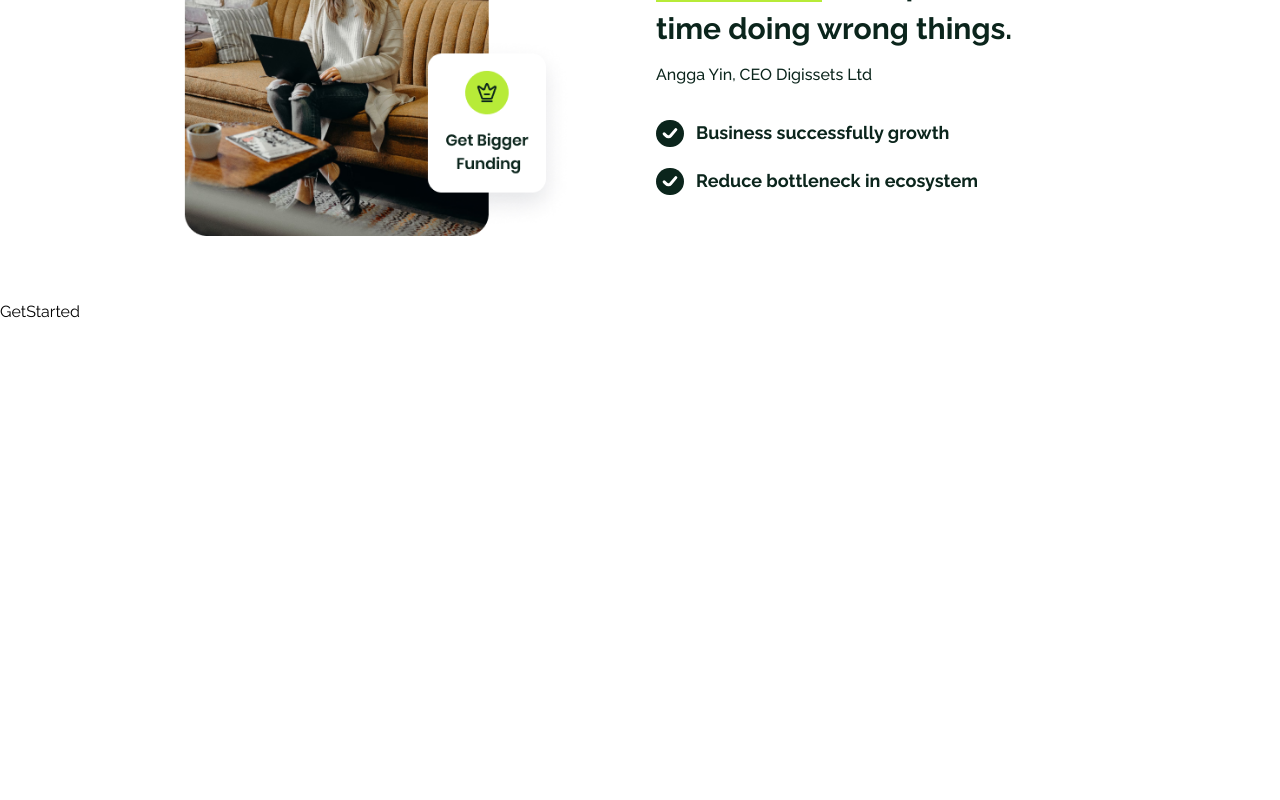
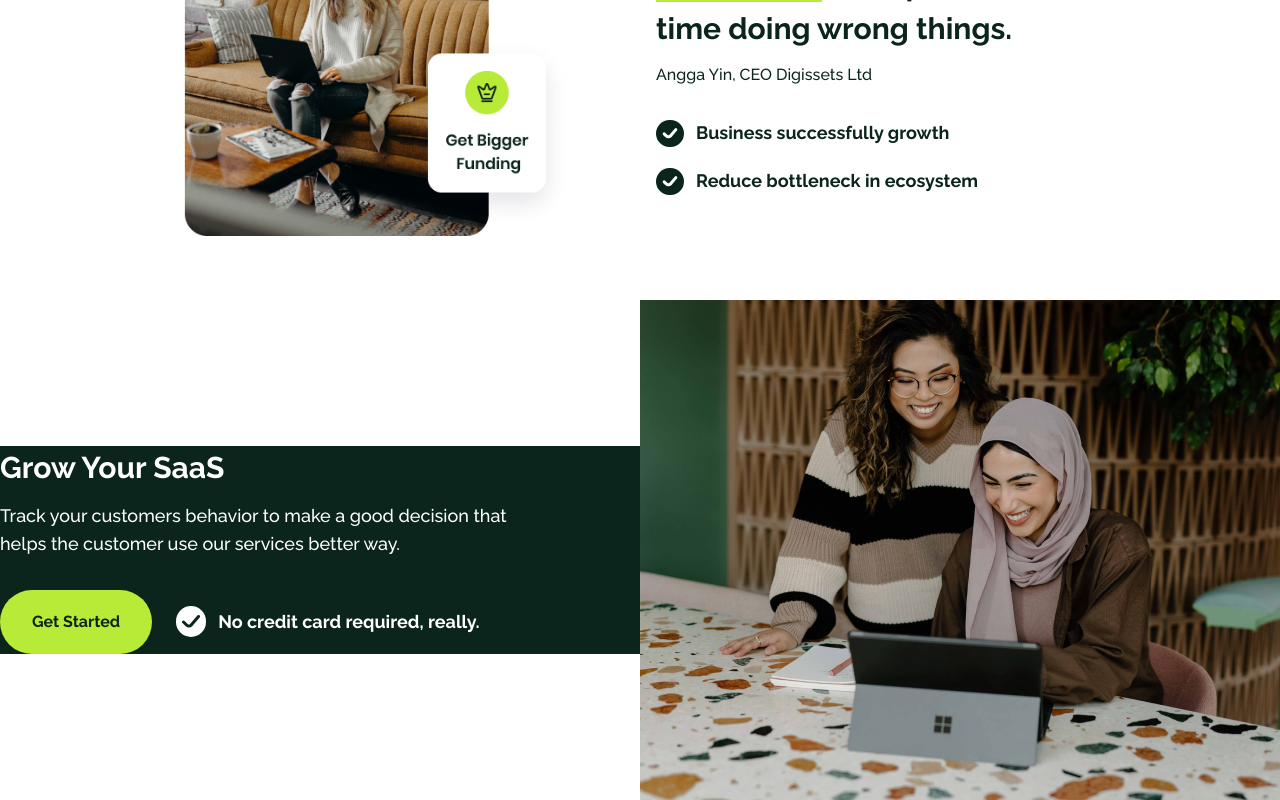
Before and after one commit to ervanervan/pasti-laris, a React (Vite) app: page / in a window 1280 px wide. Shown: the part 3578-4378 px from the top of the page. Before the commit the page ends 3902 px from the top, so only its background shows below. Built offline with nearby package versions, Linux system fonts and the light colour scheme; a web font is replaced by a local one.

Commit message:
update: get started component

```diff
--- a/src/components/GetStarted.jsx
+++ b/src/components/GetStarted.jsx
@@ -1,7 +1,44 @@
 import React from "react";
+import bannerGetStarted from "../assets/banner_getstarted.png";
+import iconCheck from "../assets/icon-check.svg";
+import Button from "./Button";
 
 const GetStarted = () => {
-  return <div>GetStarted</div>;
+  return (
+    <section>
+      <div className="flex items-center justify-center">
+        <div className="flex-1 bg-green-1">
+          <div className="flex flex-col gap-y-8">
+            <div className="flex flex-col gap-y-3">
+              <h2 className="text-3xl font-bold leading-[2.75rem] text-white-1">
+                Grow Your SaaS
+              </h2>
+              <p className="font-medium text-lg w-full md:w-4/5 text-white-1">
+                Track your customers behavior to make a good decision that helps
+                the customer use our services better way.
+              </p>
+            </div>
+            <div className="flex flex-col md:flex-row gap-6">
+              <Button variant="primary" size="md">
+                Get Started
+              </Button>
+              <div className="flex gap-3 items-center">
+                <div className="p-1.5 bg-white-1 flex items-center justify-center rounded-full">
+                  <img src={iconCheck} alt="" />
+                </div>
+                <p className="font-bold text-lg text-white-1">
+                  No credit card required, really.
+                </p>
+              </div>
+            </div>
+          </div>
+        </div>
+        <div className="flex-1 w-[40rem]">
+          <img src={bannerGetStarted} alt="" className="w-full" />
+        </div>
+      </div>
+    </section>
+  );
 };
 
 export default GetStarted;
```
